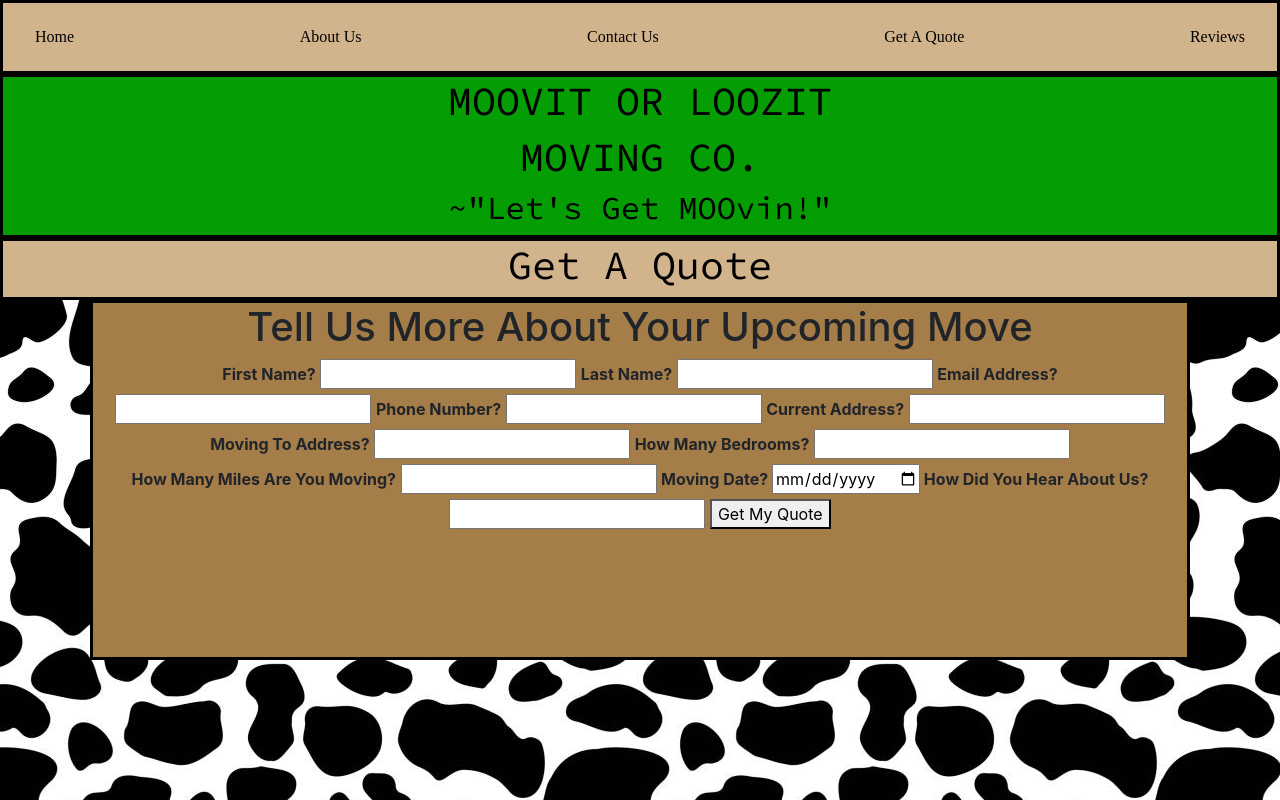
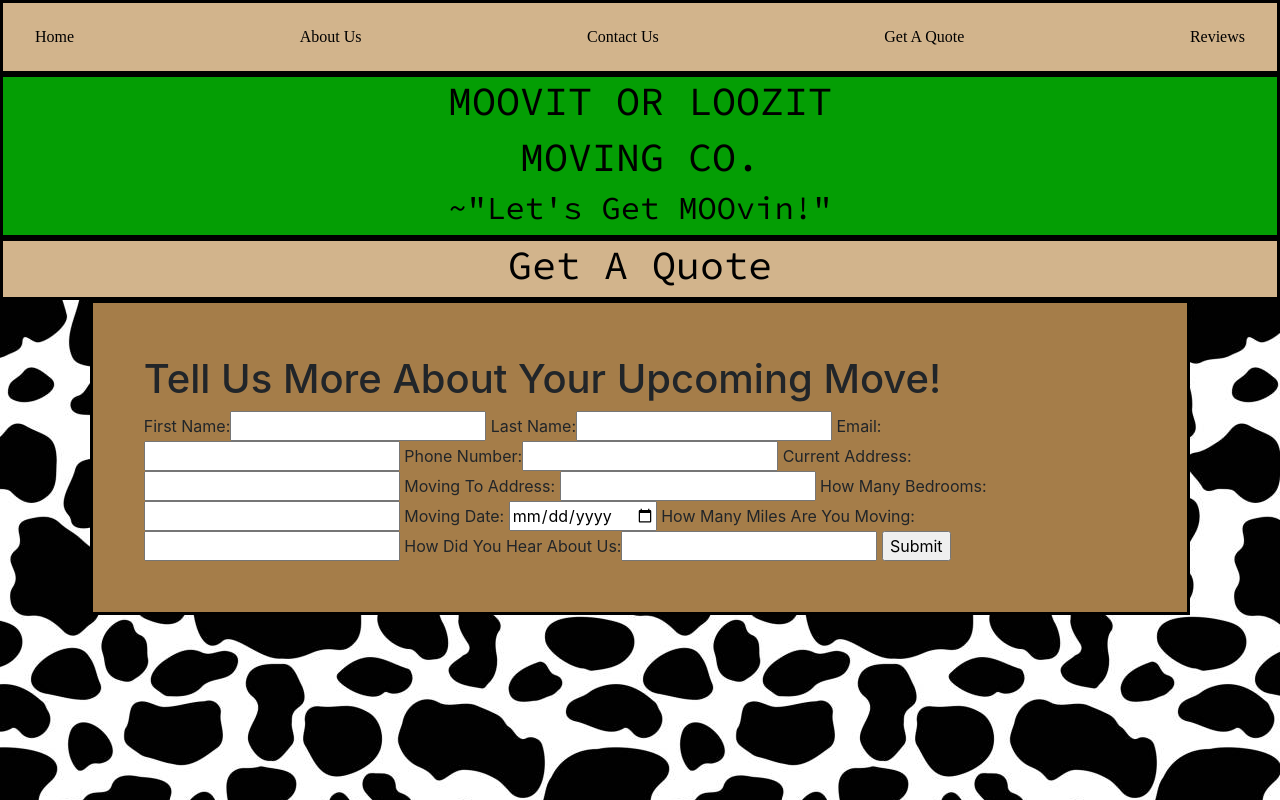
Before and after one commit to t-vanderwolk/MooveItOrLoozeIt, a plain HTML site: page quote.html in a window 1280 px wide. Drawn offline with nearby package versions, Linux system fonts and the light colour scheme; a web font is replaced by a local one.

Commit message:
form sends to email added abput me txt

```diff
--- a/assets/style.css
+++ b/assets/style.css
@@ -96,8 +96,8 @@
     background-color:rgb(165, 125, 73);
     /* #20450ff8; */
      /* rgb(102, 72, 38); */
-   /* margin-left:7%;
-   margin-right:7%; */
+   margin-left:7%;
+   margin-right:7%;
    margin-top: 0%;
     padding: 2%;
     border: 3px solid black;
@@ -151,7 +151,21 @@ img{
   font-family: 'Source Code Pro', monospace;
   border: 3px solid  black;
 }
-#review-body{
+#getmyquote{
+  display: block;
+  justify-content: space-evenly;
+  align-items: center;
+  list-style: none;
+  background-color:rgb(165, 125, 73);
+  /* #20450ff8; */
+   /* rgb(102, 72, 38); */
+ margin-left:7%;
+ margin-right:7%;
+ margin-top: 0%;
+  padding: 4%;
+  border: 3px solid black;
+}
+.review-body{
   display: flex;
   justify-content: space-evenly;
   align-items: center;
@@ -162,7 +176,7 @@ img{
  margin-left:7%;
  margin-right:7%;
  margin-top: 0%;
-  padding: 2%;
+  padding: 4%;
   border: 3px solid black;
 }
 .reviews-heading{
@@ -183,16 +197,21 @@ img{
   padding-bottom: 20%;
   margin-left: 7%;
   margin-right: 7%;
+  border: 3px solid black;
 }
 .review-body{
   display: flex;
   background-color: rgb(165, 125, 73);
+  text-align: center;
   padding-bottom: 20%;
   margin-left: 7%;
   margin-right: 7%;
+  border: 3px solid black;
+
 }
 .label-review{
-  text-align: center;
+  display: block;
+  text-align:center;
   color:black;
   background-color:rgb(4, 158, 4);
   /* rgb(102, 72, 38); */
@@ -202,14 +221,17 @@ img{
   font-family: 'Source Code Pro', monospace;
   border: 3px solid  black;
 }
-.input-review{
-  text-align: center;
+.input-review-text{
+  display: flex;
+
   color:black;
   background-color:tan;
-  /* rgb(102, 72, 38); */
-
-
-
+  padding: 5%;
   font-family: 'Source Code Pro', monospace;
   border: 3px solid  black;
+  align-self: center;
 }
+.about-us-text{
+  display: flex;
+  background-color: rgb(4, 158, 4);
+}
--- a/quote.html
+++ b/quote.html
@@ -28,35 +28,19 @@
         <h1>Get A Quote</h1>
     </div>
 
-    <form class="getmyquote">
-
-
-        <h1>Tell Us More About Your Upcoming Move</h1>
-
-        <label class="label"><b>First Name?</b></label>
-        <input class="input" type="text">
-
-        <label class="label"><b>Last Name?</b></label>
-        <input class="input" type="text">
-        <label class="label"><b>Email Address?</b></label>
-        <input class="input" type="email">
-        <label class="label"><b>Phone Number?</b></label>
-        <input class="input" type="tel">
-
-        <label class="label"><b>Current Address?</b></label>
-        <input class="input" type="text">
-        <label class="label"><b>Moving To Address?</b></label>
-        <input class="input" type="text">
-        <label class="label"><b>How Many Bedrooms?</b></label>
-        <input class="input" type="number">
-
-        <label class="label"><b>How Many Miles Are You Moving?</b></label>
-        <input class="input" type="text">
-        <label class="label"><b>Moving Date?</label>
-        <input class="input" type="date">
-        <label class="label">How Did You Hear About Us?</b></label>
-        <input class="input" type="text">
-        <button class="button">Get My Quote</button>
+    <form action="mailto:pvw505@gmail.com" method="post" enctype="text/plain" id="getmyquote">
+        <h1>Tell Us More About Your Upcoming Move!</h1>
+        First Name:<input type="text" name="FirstName">
+        Last Name:<input type="text" name="LastName">
+        Email:<input type="email" name="Email">
+        Phone Number:<input type="tel" name="PhoneNumber">
+        Current Address:<input type ="text" name ="CurrentAddress">
+        Moving To Address: <input type="text" name = "MovingToAddress">
+        How Many Bedrooms: <input type="number" name = "Bedrooms">
+        Moving Date: <input type="date" name = "MovingDate">
+        How Many Miles Are You Moving: <input type="text" name = "MovingMiles">
+        How Did You Hear About Us:<input type="text" name = "HearAboutUs">
+        <input type="submit" name="submit" value="Submit">
         </form>
 
 
```
Also changed, not shown: index.html (+5 -6 lines), reviews.html (+4 -3 lines).
